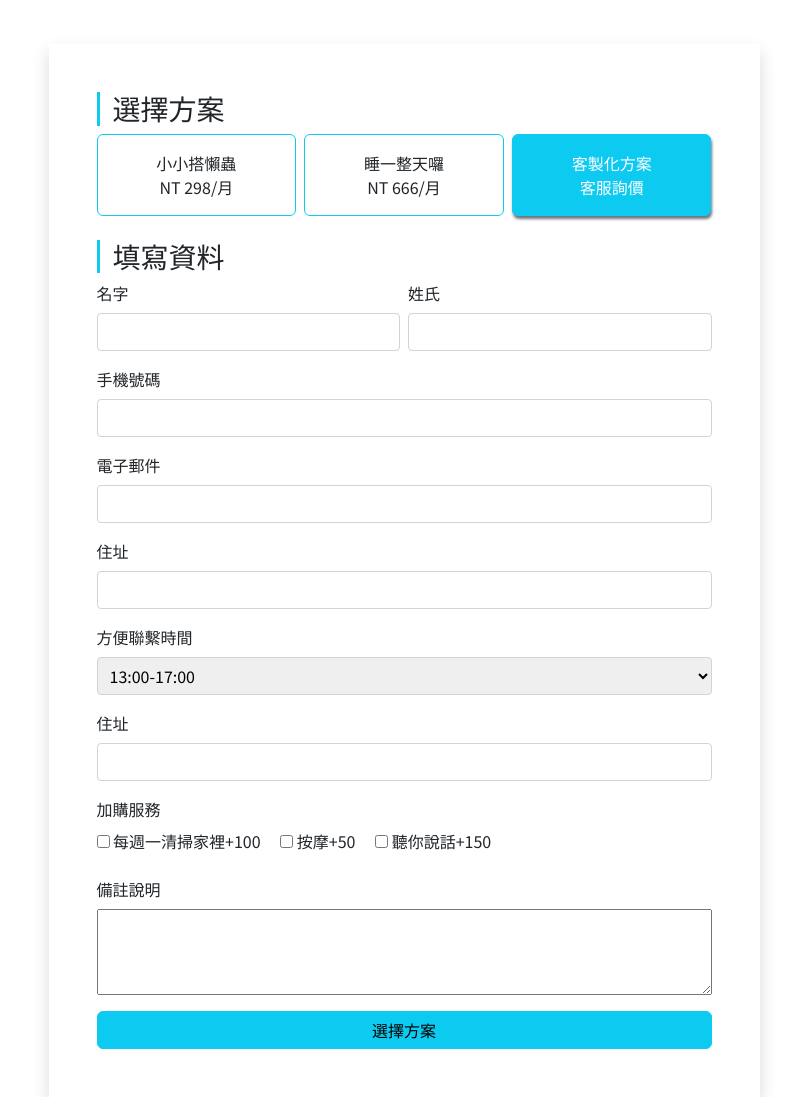
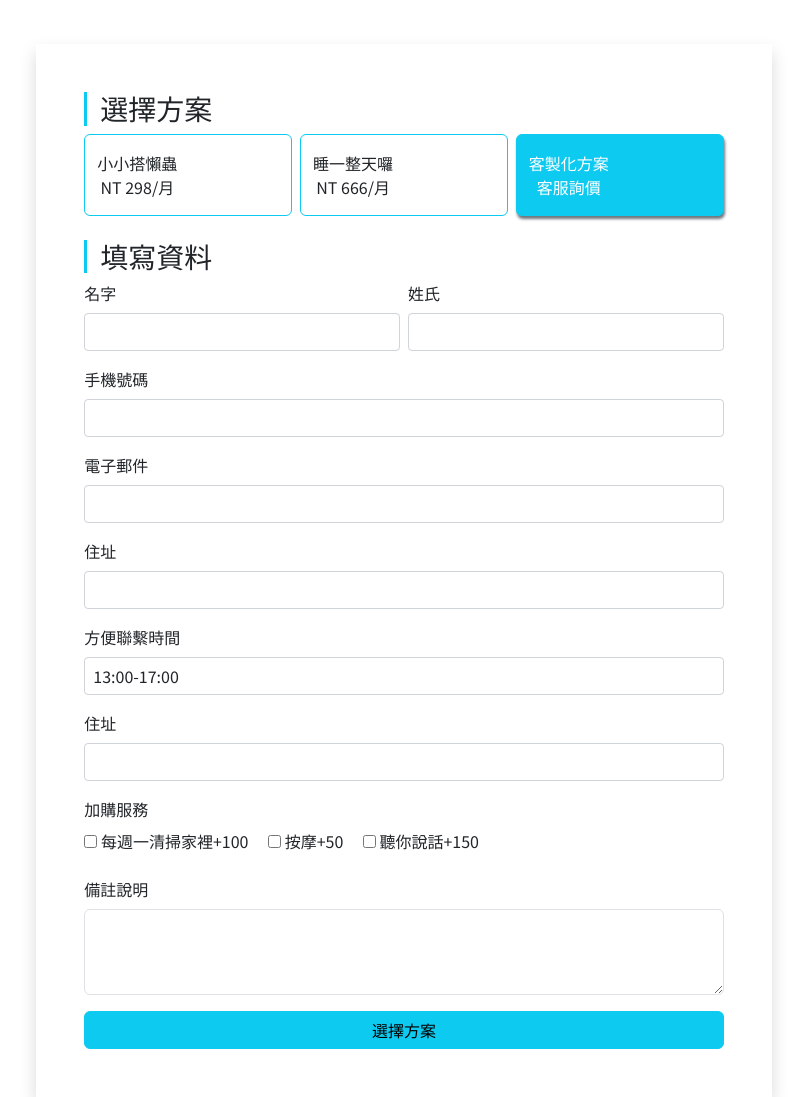
Before and after one commit to gsrm1/Hsu-project10-BS5-LandingPage, a website: page purchase.html in a window 1280 px wide. Shown: the part 240-1337 px from the top of the page, without its empty margins (236-1043 px from the left). Drawn offline with nearby package versions, Linux system fonts and the light colour scheme.

Commit message:
fix 4/29

```diff
--- a/purchase.html
+++ b/purchase.html
@@ -52,71 +52,86 @@
     <div>
 
       <p class="text-center text-info fs-5">HAPPY LIFE</p>
-      <h2 class="text-center mb-4 fs-2">
+      <!-- h2更變為h1 -->
+      <h1 class="text-center mb-4 fs-2">
         開始當個小懶蟲
-      </h2>
+      </h1>
     </div>
   </header>
 
-  <section class="container py-5" style="max-width: 735px;">
+  <section class="container py-5">
+    <!-- 使用格線系統自動排版 -->
+    <div class="row justify-content-center">
+      <div class="col-lg-8">
         <div class="border-0 shadow-lg p-0 p-lg-5">
           <h3 class="purchase_deco-line mb-2">選擇方案</h3>
           <div class="row row-cols-1 row-cols-lg-3 g-2 g-lg-2 mb-4">
             <div class="col">
-          <div class="btn btn-outline-info card border-info py-3">
+              <!-- 按鈕改為button標籤 -->
+              <button type="button" class="w-100 btn btn-outline-info card border-info py-3">
                 <p class="text-center mb-0">小小搭懶蟲<br class="d-none d-lg-block">NT 298/月</p>
-          </div>
+              </button>
+              <!-- <div class="btn btn-outline-info card border-info py-3">
+                <p class="text-center mb-0">小小搭懶蟲<br class="d-none d-lg-block">NT 298/月</p>
+              </div> -->
             </div>
             <div class="col">
-          <div class="btn btn-outline-info card border-info py-3">
+              <button type="button" class="w-100 btn btn-outline-info card border-info py-3">
                 <p class="text-center mb-0">睡一整天囉<br class="d-none d-lg-block">NT 666/月</p>
-          </div>
+              </button>
+              <!-- <div class="btn btn-outline-info card border-info py-3">
+                <p class="text-center mb-0">睡一整天囉<br class="d-none d-lg-block">NT 666/月</p>
+              </div> -->
             </div>
             <div class="col">
-          <div class="btn card border-info bg-info text-white py-3 btn-shadow">
+              <button type="button" class="w-100 btn bg-info card border-info text-white btn-shadow py-3">
                 <p class="text-center mb-0">客製化方案<br class="d-none d-lg-block">客服詢價</p>
-          </div>
+              </button>
+              <!-- <div class="btn card bg-info text-white py-3 btn-shadow">
+                <p class="text-center mb-0">客製化方案<br class="d-none d-lg-block">客服詢價</p>
+              </div> -->
             </div>
           </div>
           <form action="">
+            <!-- 添加form-label與form-control -->
             <h3 class="purchase_deco-line mb-2">填寫資料</h3>
             <div class="row row-cols-1 row-cols-lg-2 g-2 mb-3">
               <div class="col">
                 <div class="d-flex flex-column">
-              <label for="firstName" class="mb-2">名字</label>
-              <input class="inputs" type="text" id="firstName">
+                  <label for="firstName" class="mb-2 form-label">名字</label>
+                  <input class="inputs form-control" type="text" id="firstName">
                 </div>
               </div>
               <div class="col">
                 <div class="d-flex flex-column">
-              <label for="lastName" class="mb-2">姓氏</label>
-              <input class="inputs" type="text" id="lastName">
+                  <label for="lastName" class="mb-2 form-label">姓氏</label>
+                  <input class="inputs form-control" type="text" id="lastName">
                 </div>
               </div>
             </div>
             <div class="d-flex flex-column mb-3">
-          <label for="mobile" class="mb-2">手機號碼</label>
-          <input class="inputs" type="tel" id="mobile">
+              <label for="mobile" class="mb-2 form-label">手機號碼</label>
+              <input class="inputs form-control" type="tel" id="mobile">
             </div>
             <div class="d-flex flex-column mb-3">
-          <label for="email" class="mb-2">電子郵件</label>
-          <input class="inputs" type="email" id="email">
+              <label for="email" class="mb-2 form-label">電子郵件</label>
+              <input class="inputs form-control" type="email" id="email">
             </div>
             <div class="d-flex flex-column mb-3">
-          <label for="address" class="mb-2">住址</label>
-          <input class="inputs" type="text" id="address">
+              <label for="address" class="mb-2 form-label">住址</label>
+              <input class="inputs form-control" type="text" id="address">
             </div>
             <div class="form d-flex flex-column mb-3">
-          <label for="time" class="mb-2">方便聯繫時間</label>
-          <select name="time" class="inputs px-2 " id="time">
+              <label for="time" class="mb-2 form-label">方便聯繫時間</label>
+              <select name="time" class="inputs px-2 form-control" id="time">
                 <option value="13:00-17:00" selected>13:00-17:00</option>
                 <option value="13:00-17:00">17:00-20:00</option>
                 <option value="13:00-17:00">9:00-13:00</option>
               </select>
             </div>
             <div class="d-flex flex-column mb-3">
-          <label for="addressContact" class="mb-2">住址</label>
-          <input class="inputs" type="text" id="addressContact">
+              <label for="addressContact" class="mb-2 form-label">住址</label>
+              <input class="inputs form-control" type="text" id="addressContact">
             </div>
             <div class="d-flex flex-column mb-3">
               <p class="mb-2">加購服務</p>
@@ -130,15 +145,14 @@
               </div>
             </div>
             <div class="d-flex flex-column mb-3">
-          <label for="note" class="mb-2 me-3">備註說明</label>
-          <textarea name="note" id="note" style="height: 86px;"></textarea>
+              <label for="note" class="mb-2 me-3 form-label">備註說明</label>
+              <textarea name="note" id="note" class="form-control" style="height: 86px;"></textarea>
             </div>
             <button type="submit" class="btn btn-info w-100">選擇方案</button>
-
           </form>
-
         </div>
-
+      </div>
+    </div>
   </section>
 
   <footer>
@@ -167,7 +181,9 @@
     </div>
   </footer>
 
-  <script src="https://cdn.jsdelivr.net/npm/bootstrap@5.3.5/dist/js/bootstrap.bundle.min.js" integrity="sha384-k6d4wzSIapyDyv1kpU366/PK5hCdSbCRGRCMv+eplOQJWyd1fbcAu9OCUj5zNLiq" crossorigin="anonymous"></script>
+  <script src="https://cdn.jsdelivr.net/npm/bootstrap@5.3.5/dist/js/bootstrap.bundle.min.js"
+    integrity="sha384-k6d4wzSIapyDyv1kpU366/PK5hCdSbCRGRCMv+eplOQJWyd1fbcAu9OCUj5zNLiq"
+    crossorigin="anonymous"></script>
 </body>
 
 </html>
--- a/scss/_variables.scss
+++ b/scss/_variables.scss
@@ -504,8 +504,9 @@ $container-max-widths: (
   sm: 540px,
   md: 720px,
   lg: 960px,
-  xl: 1140px,
-  xxl: 1320px
+  xl: 1139px, //1140px,
+  // custom
+  xxl: 1140px //1320px
 ) !default;
 // scss-docs-end container-max-widths
 
--- a/scss/all.scss
+++ b/scss/all.scss
@@ -48,7 +48,6 @@
 // custom
 @import "./components/header";
 @import "./components/deco-line";
-@import "./components/purchase-header";
 @import "./components/btn-shadow";
 @import "./components/inputs";
 @import "./components/purchase-header";
--- a/scss/components/_purchase-header.scss
+++ b/scss/components/_purchase-header.scss
@@ -1,4 +1,5 @@
 .purchase-header {
   height: 180px;
-  background-size: none;
+  // 移除無效語法
+  // background-size: none;
 }
```
Also changed, not shown: Q&A.html (+18 -7 lines), css/all.css, dist/style/all.min.css. Lines whose indentation alone changed are shown as unchanged.
